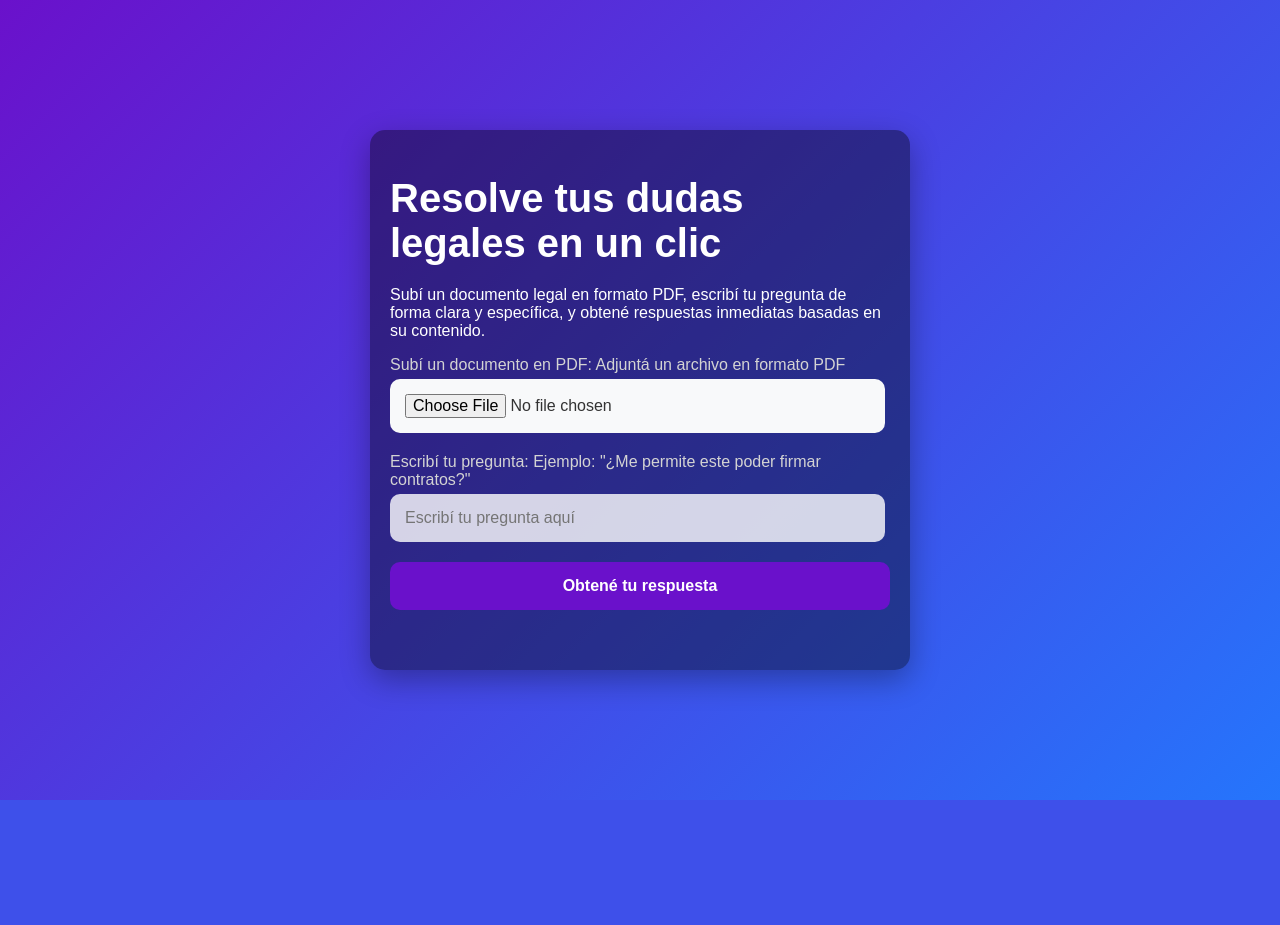
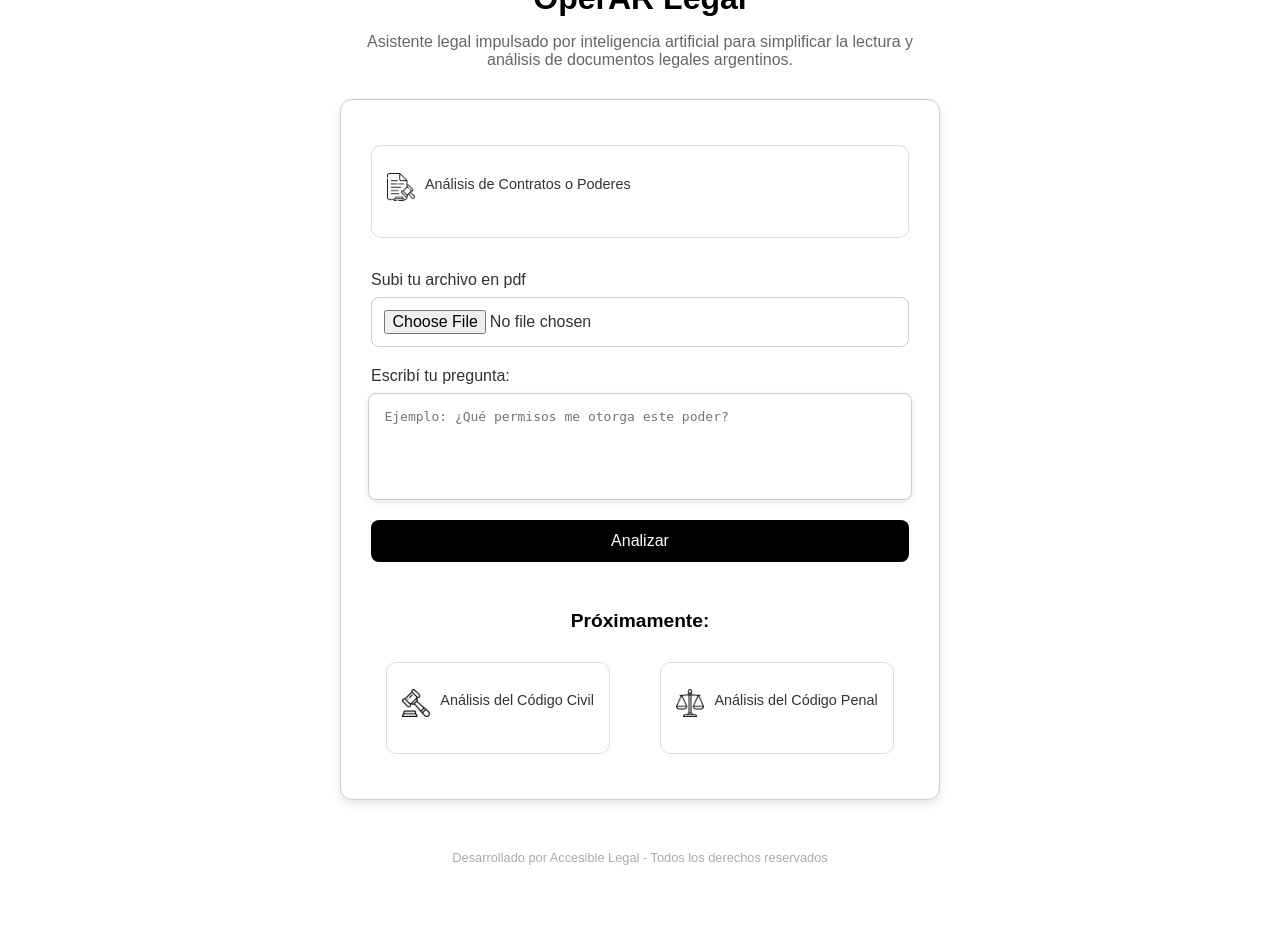
Before and after one commit to pepamonsegur/flask-legal-assistant, a Flask app: page / in a window 1280 px wide. Before the commit the page ends 800 px from the top, so only its background shows below. Run offline with Flask 3, Linux system fonts and the light colour scheme.

Commit message:
look & feel and port 4000

```diff
--- a/app/main.py
+++ b/app/main.py
@@ -1,4 +1,4 @@
-from flask import Flask, request, jsonify, render_template
+from flask import Flask, request, jsonify
 from utils.ocr import extract_text_from_pdf
 from utils.nlp import answer_question
 from routes import setup_routes
--- a/app/templates/index.html
+++ b/app/templates/index.html
@@ -1,116 +1,213 @@
 <!DOCTYPE html>
-<html lang="en">
+<html lang="es">
 <head>
     <meta charset="UTF-8">
     <meta name="viewport" content="width=device-width, initial-scale=1.0">
-    <title>Legal Assistant</title>
+    <title>OperAR Legal</title>
     <style>
-        /* Estilos generales */
+        /* General Styles */
         body {
             margin: 0;
             padding: 0;
             font-family: 'Arial', sans-serif;
-            background: linear-gradient(135deg, #6a11cb, #2575fc);
-            height: 100vh;
+            background-color: #fff;
+            color: #333;
             display: flex;
             justify-content: center;
             align-items: center;
-            color: white;
+            height: 100vh;
         }
 
         .container {
-            text-align: left;
-            background: rgba(0, 0, 0, 0.4);
-            padding: 20px;
-            border-radius: 15px;
-            width: 90%;
-            max-width: 500px;
-            box-shadow: 0px 10px 30px rgba(0, 0, 0, 0.3);
+            text-align: center;
+            max-width: 600px;
+            margin: 0 auto;
+            padding: 30px;
+        }
+
+        .container-shadow {
+            text-align: center;
+            max-width: 600px;
+            margin: 0 auto;
+            padding: 30px;
+            border: 1px solid #ccc;
+            border-radius: 12px;
+            box-shadow: 0 4px 10px rgba(0, 0, 0, 0.1);
         }
 
         h1 {
-            font-size: 2.5em;
-            margin-bottom: 20px;
+            font-size: 2em;
+            font-weight: bold;
+            margin-bottom: 10px;
+            color: #000;
+        }
+
+        p {
+            font-size: 1em;
+            color: #666;
+            margin-bottom: 30px;
+        }
+
+        form {
+            display: flex;
+            flex-direction: column;
+            align-items: center;
         }
 
         label {
-            display: block;
+            font-size: 1em;
+            margin-bottom: 8px;
+            color: #333;
             text-align: left;
-            font-size: 1em;
-            margin-bottom: 5px;
-            color: #d3d3d3;
+            width: 100%;
         }
 
         input[type="file"],
-        input[type="text"],
-        button {
-            width: 93%;
+        input[type="text"]
+        textarea {
+            width: 95%;
+            padding: 12px;
+            margin-bottom: 20px;
+            border: 1px solid #ccc;
+            border-radius: 8px;
+            font-size: 1em;
+        }
+        /* Textarea for Question Input */
+        textarea {
+            width: 95%;
             padding: 15px;
-            border-radius: 10px;
-            border: none;
+            border: 1px solid #ccc;
+            border-radius: 8px;
             font-size: 1em;
+            resize: none; /* Prevent resizing */
             margin-bottom: 20px;
+            box-shadow: 0 2px 5px rgba(0, 0, 0, 0.1);
         }
 
-        input[type="file"] {
-            background-color: #f8f9fa;
-            color: #333;
-            cursor: pointer;
+        textarea:focus {
+            border-color: #007bff;
+            outline: none;
         }
 
-        input[type="text"] {
-            background-color: rgba(255, 255, 255, 0.8);
+        button {
+            background-color: #000;
+            color: #fff;
+            font-size: 1em;
+            padding: 12px 20px;
+            width: 100%;
+            border: none;
+            border-radius: 8px;
+            cursor: pointer;
+            transition: background-color 0.3s ease;
+        }
+
+        button:hover {
+            background-color: #333;
+        }
+
+        .coming-soon {
+            margin-top: 30px;
+            text-align: center;
+        }
+
+        .coming-soon h3 {
+            font-size: 1.2em;
+            margin-bottom: 15px;
+            color: #000;
+        }
+
+        .coming-soon .options {
+            display: flex;
+            justify-content: center;
+            gap: 20px;
+        }
+
+        .option {
+            display: flex;
+            align-items: center;
+            justify-content: flex-start;
+            display: flex;
+            align-items: center;
+            justify-content: flex-start;
+            padding: 15px;
+            border: 1px solid #ddd;
+            border-radius: 10px; /* Rounded corners */
+            background-color: #ffffff; /* White background */
+            margin: 15px auto; /* Center horizontally */
+            font-family: Arial, sans-serif; /* Font style */
+            transition: box-shadow 0.3s ease; /* Smooth hover effect */
+        }
+
+        .option img {
+            width: 28px;
+            height: 28px;
+            margin-bottom: 10px;
+            margin-right: 10px;
+        }
+
+        .option p {
+            font-size: 0.9em;
             color: #333;
         }
 
-        button {
-            background: #6a11cb;
-            color: white;
-            font-weight: bold;
-            width: 100%;
-            cursor: pointer;
-            transition: background 0.3s;
-        }
-
-        button:hover {
-            background: #2575fc;
-        }
-
-        #result {
+        footer {
             margin-top: 20px;
-            text-align: left;
-            font-size: 1em;
-            color: #f8f9fa;
-        }
-
-        #result h2 {
-            margin-top: 20px;
-            color: #ffffff;
-        }
-
-        #result p {
-            color: #d3d3d3;
+            font-size: 0.8em;
+            color: #aaa;
         }
     </style>
 </head>
 <body>
+
     <div class="container">
-      <h1>Resolve tus dudas legales en un clic</h1>
-      <p>
-          Subí un documento legal en formato PDF, escribí tu pregunta de forma clara y específica, y obtené
-          respuestas inmediatas basadas en su contenido.
-      </p>
+
+      <BR>
+      <BR>
+      <BR>
+      <h1>OperAR Legal</h1>
+      <p>Asistente legal impulsado por inteligencia artificial para simplificar la lectura y análisis de documentos legales argentinos.</p>
+
+        <div class="container-shadow">
+
+        <div class="option">
+            <img src="/static/legal-document.png" alt="Contratos">
+            <p>Análisis de Contratos o Poderes</p>
+        </div>
+
+        <BR>
+
         <form id="upload-ask-form">
-          <label for="file">Subí un documento en PDF:  Adjuntá un archivo en formato PDF</label>
+            <label for="file">Subi tu archivo en pdf</label>
             <input type="file" id="file" name="file" required>
 
-          <label for="question">Escribí tu pregunta: Ejemplo: "¿Me permite este poder firmar contratos?"</label>
-          <input type="text" id="question" name="question" placeholder="Escribí tu pregunta aquí" required>
+            <label for="question">Escribí tu pregunta:</label>
+            <textarea id="question" name="question" rows="5" placeholder="Ejemplo: ¿Qué permisos me otorga este poder?" required></textarea>
 
-          <button type="button" onclick="submitForm()">Obtené tu respuesta</button>
+            <button type="button" onclick="submitForm()">Analizar</button>
         </form>
 
+        <BR>
+
         <div id="result"></div>
+
+        <div class="coming-soon">
+            <h3>Próximamente:</h3>
+            <div class="options">
+                <div class="option">
+                    <img src="/static/auction.png" alt="Código Civil">
+                    <p>Análisis del Código Civil</p>
+                </div>
+                <div class="option">
+                    <img src="/static/balance.png" alt="Código Penal">
+                    <p>Análisis del Código Penal</p>
+                </div>
+            </div>
+        </div>
+      </div>
+
+    <div class="container">
+        <footer>Desarrollado por Accesible Legal - Todos los derechos reservados</footer>
+    </div>
     </div>
 
     <script>
@@ -130,14 +227,14 @@
                     document.getElementById('result').innerHTML = `<p>Error: ${result.error}</p>`;
                 } else {
                     document.getElementById('result').innerHTML = `
-                        <h2>Extracted Text:</h2>
+                        <h2>Texto Extraído:</h2>
                         <p>${result.text}</p>
-                        <h2>Answer:</h2>
+                        <h2>Respuesta:</h2>
                         <p>${result.answer}</p>
                     `;
                 }
             } catch (error) {
-                document.getElementById('result').innerHTML = `<p>An error occurred: ${error.message}</p>`;
+                document.getElementById('result').innerHTML = `<p>Ocurrió un error: ${error.message}</p>`;
             }
         }
     </script>
--- a/app/utils/nlp.py
+++ b/app/utils/nlp.py
@@ -11,7 +11,7 @@ openai.api_key = api_key  # Correctly set the API key for the OpenAI client
 
 def answer_question(document_text, question):
     messages = [
-        {"role": "system", "content": "You are a legal assistant. Answer questions based on the provided document."},
+        {"role": "system", "content": "Sos un asistente legal de argentina, Conteta las preguntas en tono legal y con precision."},
         {"role": "user", "content": f"Document: {document_text}\n\nQuestion: {question}"}
     ]
 
```
Also changed, not shown: app/static/auction.png (added), app/static/balance.png (added), app/static/legal-document.png (added), 1 other file. Lines whose indentation alone changed are shown as unchanged.
